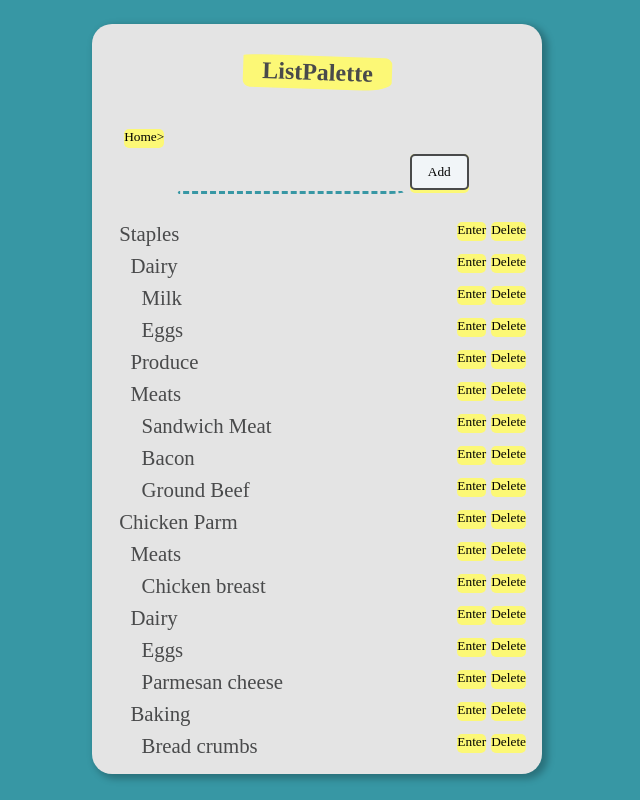
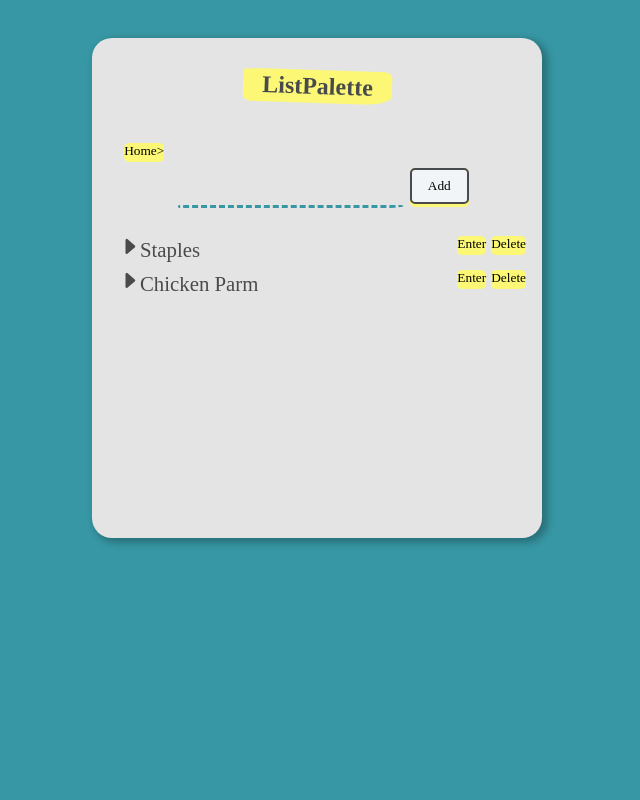
Before and after one commit to mthielvoldt/list-palette, a React (Create React App) app: page / in a window 1280 px wide. Shown: the whole page, without its empty margins (323-963 px from the left). Built offline with nearby package versions, Linux system fonts and the light colour scheme.

Commit message:
Add ability to collapse and expand sub-lists

```diff
--- /dev/null
+++ b/src/Item/DropDownButton.jsx
@@ -0,0 +1,33 @@
+import React from 'react';
+
+
+function DropDownButton({ viewState, toggleCB }) {
+
+    function handleClick(event) {
+      event.stopPropagation();
+      toggleCB();
+    }
+
+    let path;
+
+    switch(viewState) {
+      case 'collapsed':
+        path = <path d="M12.14 8.753l-5.482 4.796c-.646.566-1.658.106-1.658-.753V3.204a1 1 0 0 1 1.659-.753l5.48 4.796a1 1 0 0 1 0 1.506z" />;
+        break;
+      case 'expanded':
+        path = <path fillRule="evenodd" d="M3.204 5L8 10.481 12.796 5H3.204zm-.753.659l4.796 5.48a1 1 0 0 0 1.506 0l4.796-5.48c.566-.647.106-1.659-.753-1.659H3.204a1 1 0 0 0-.753 1.659z" />;
+        break;
+      case "empty":
+      default:
+        path = '';//<path fillRule="evenodd" d="M8 9.5a1.5 1.5 0 1 0 0-3 1.5 1.5 0 0 0 0 3z"/>;
+    }
+
+    return (
+      <svg onClick={handleClick} className="bi bi-caret-right-fill" width="1em" height="1em" viewBox="0 0 16 16" fill="currentColor" xmlns="http://www.w3.org/2000/svg">
+        {path}
+      </svg>
+    );
+
+  }
+
+  export default DropDownButton;
--- a/src/Item/Item.jsx
+++ b/src/Item/Item.jsx
@@ -1,12 +1,14 @@
 import React, { useState } from "react";
 import List from "../List/List";
+import DropDownButton from "./DropDownButton"
 import './Item.css';
 
 function Item({ item, items, position, deleteCB, moveCB, locateCB }) {
-  const [struck, setStruck] = useState(false);
+  const [state, setState] = useState({ struck: false, drop: "collapsed" });
 
   function onItemClick(event) {
-    setStruck(!struck);
+    event.stopPropagation();
+    setState(prevState => ({ ...prevState, struck: !prevState.struck }));
   }
 
   function deleteMe(e) {
@@ -63,13 +65,18 @@ function Item({ item, items, position, deleteCB, moveCB, locateCB }) {
     let startPosition = Number(e.dataTransfer.getData("startPosition"));
 
     // Don't do anything if dropping the same column we're dragging.
-    if ( position > startPosition ) {
-      moveCB(fromId, item.id, "after" );
-    } else if ( position < startPosition ) {
-      moveCB(fromId, item.id, "before" );
+    if (position > startPosition) {
+      moveCB(fromId, item.id, "after");
+    } else if (position < startPosition) {
+      moveCB(fromId, item.id, "before");
     }
     removeOverUnder(e);
     return false;
+  }
+
+  function toggleDropDown() {
+    console.log("toggleDrp");
+    setState( prevState => ({...prevState, drop: (prevState.drop === "expanded") ? "collapsed" : "expanded"}));
   }
 
   return (
@@ -82,12 +89,16 @@ function Item({ item, items, position, deleteCB, moveCB, locateCB }) {
       onDragStart={e => handleDragStart(e)}
       onDrop={e => handleDrop(e)}
       onClick={onItemClick}
-      style={struck ? { textDecoration: "line-through" } : null}
+      style={state.struck ? { textDecoration: "line-through" } : null}
     >
+
+      <DropDownButton
+        viewState={(item.child) ? state.drop : "empty" }
+        toggleCB={toggleDropDown} />
       {item.text}
       <button onClick={e => deleteMe(e)}>Delete</button>
       <button onClick={e => enterMe(e)}>Enter</button>
-      {(item.child) &&
+      {(item.child) && (state.drop === "expanded") &&
         <List
           items={items}
           index={item.child}
```
